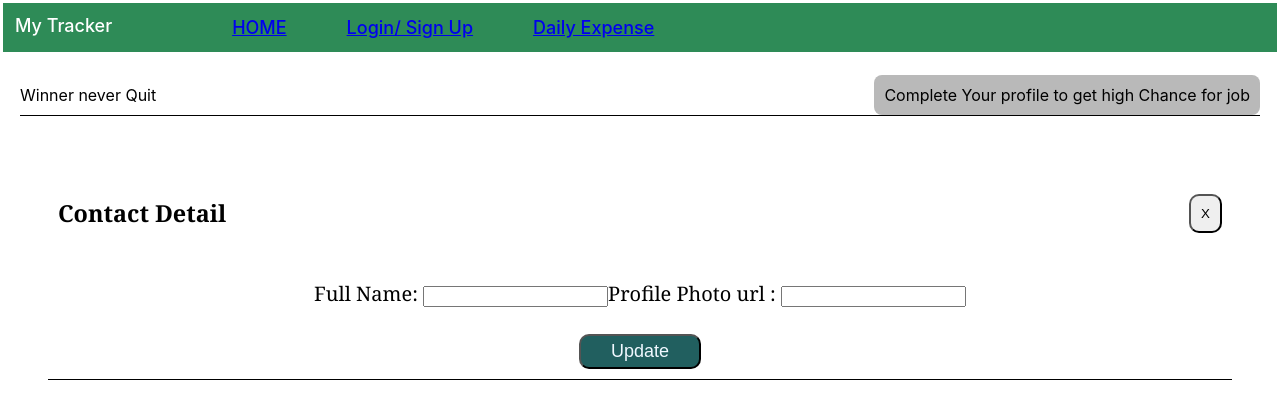
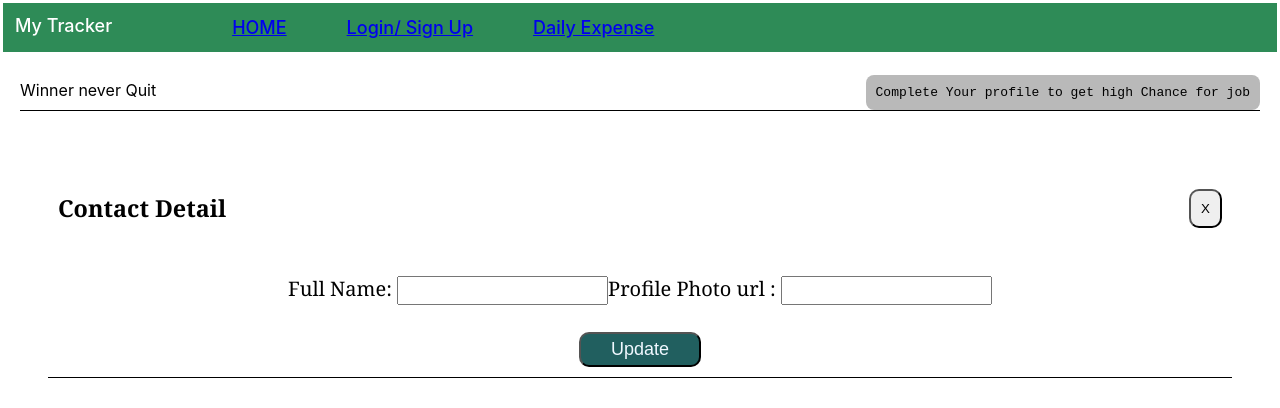
Before and after one commit to Komalone/expTracker, a React (Create React App) app: page /completeprofile in a window 1280 px wide. Shown: the top 408 px of the page. Built offline with nearby package versions, Linux system fonts and the light colour scheme; no server answers.

Commit message:
4th task

```diff
--- a/src/component/Pages/Profile.js
+++ b/src/component/Pages/Profile.js
@@ -1,4 +1,4 @@
-import React, { useState } from "react";
+import React, { useEffect, useState } from "react";
 import './main.css';
 import { Link } from "react-router-dom";
 
@@ -36,6 +36,25 @@ const Profile=()=>{
        console.log(name);
 
     }
+// get the data
+    const getDataHandler=()=>{
+        fetch("https://identitytoolkit.googleapis.com/v1/accounts:lookup?key=AIzaSyDgHb63575x-JMe_nLV3p1wqHRtBRS6j28",{
+            method: 'POST',
+            body:JSON.stringify({
+                idToken:localStorage.getItem("idToken"),
+            }),
+            headers:{'Content-Type': 'application/json'}
+        }).then((res)=>{
+            const data= res.json();
+            data.then((resp)=>{
+                console.log( "get data user",resp.users);
+                setName(resp.users[0].displayName);
+                setUrl(resp.users[0].photoUrl);
+            })
+        })
+    }
+    useEffect(()=>getDataHandler(), [])
+
     return (
         <>
         <div className="main">
--- a/src/component/Pages/main.css
+++ b/src/component/Pages/main.css
@@ -32,6 +32,7 @@ section{
     padding: 10px;
     background-color: rgb(185, 185, 185);
     border-radius: 8px;
+    font-family: monospace;
 }
 .form-head{
     display: flex;
@@ -58,3 +59,8 @@ section{
     background-color: rgb(33, 95, 95);
     color: aliceblue;
 }
+.form1 input{
+    max-width: 100%;
+    padding: 4px;
+    font-size: 15px;
+}
```
